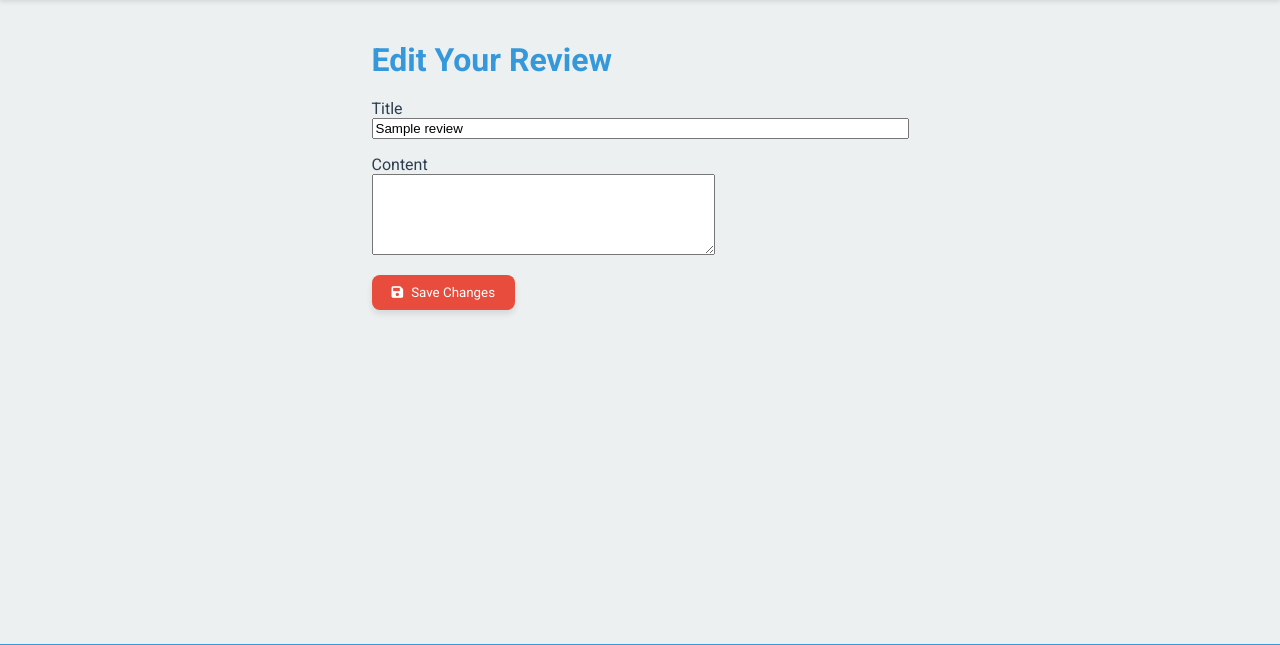
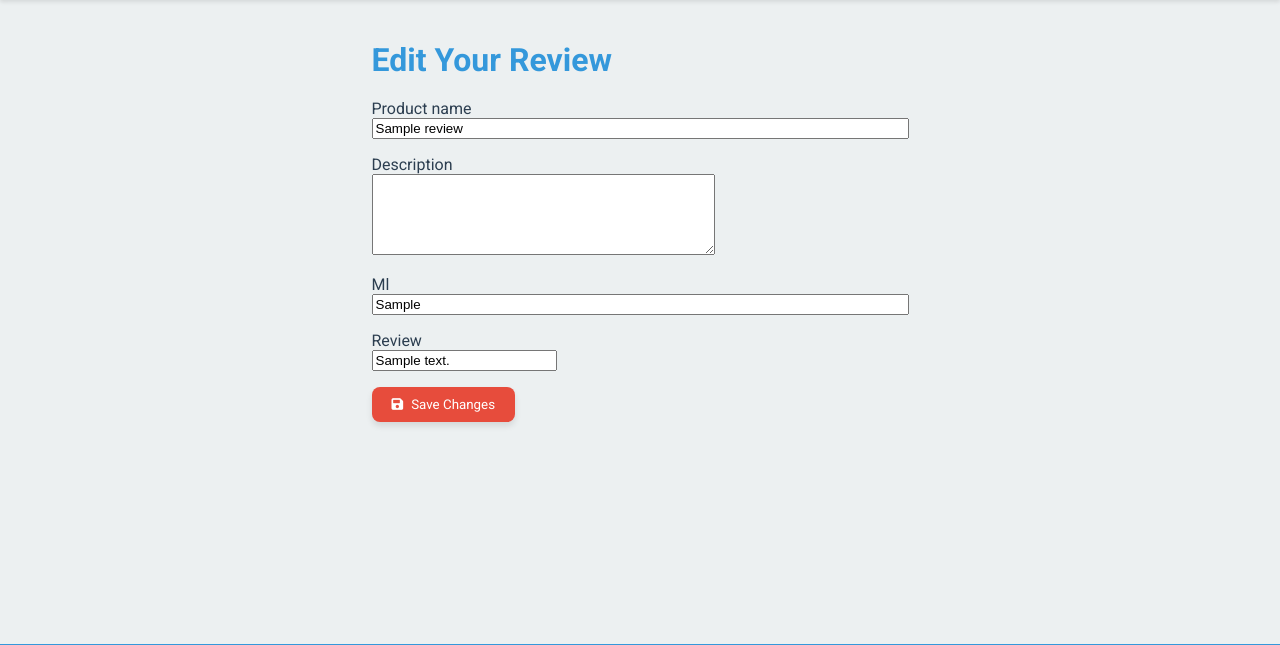
Before and after one commit to tkodimac/water_product_review, a Python web app: template app/templates/edit_review.html in a window 1280 px wide. Shown: the part 65-710 px from the top of the page. Run offline with Jinja, Linux system fonts and the light colour scheme; the template is opened without the code that fills it: most values are stand-ins (such as "Sample title", 1, 10 or a date in 2020); form fields are guessed from the names that the template uses.

```diff
--- a/app/templates/edit_review.html
+++ b/app/templates/edit_review.html
@@ -9,16 +9,28 @@
             <!-- Flask-WTF Hidden Tag for CSRF Protection -->
             {{ form.hidden_tag() }}
 
-            <!-- Title Field -->
+            <!-- Product Name Field -->
             <p>
-                <label for="title">{{ form.title.label }}</label><br>
-                {{ form.title(size=64, value=review.title) }}
+                <label for="product_name">{{ form.product_name.label }}</label><br>
+                {{ form.product_name(size=64, value=review.product_name) }}
+            </p>
+
+            <!-- Description Field -->
+            <p>
+                <label for="description">{{ form.description.label }}</label><br>
+                {{ form.description(cols=40, rows=5, value=review.description) }}
+            </p>
+
+            <!-- ML Field -->
+            <p>
+                <label for="ml">{{ form.ml.label }}</label><br>
+                {{ form.ml(size=64, value=review.ml) }}
             </p>
 
             <!-- Review Content Field -->
             <p>
-                <label for="content">{{ form.content.label }}</label><br>
-                {{ form.content(cols=40, rows=5, value=review.content) }}
+                <label for="review">{{ form.review.label }}</label><br>
+                {{ form.review(cols=40, rows=5, value=review.review) }}
             </p>
 
             <!-- Submit Button -->
```
